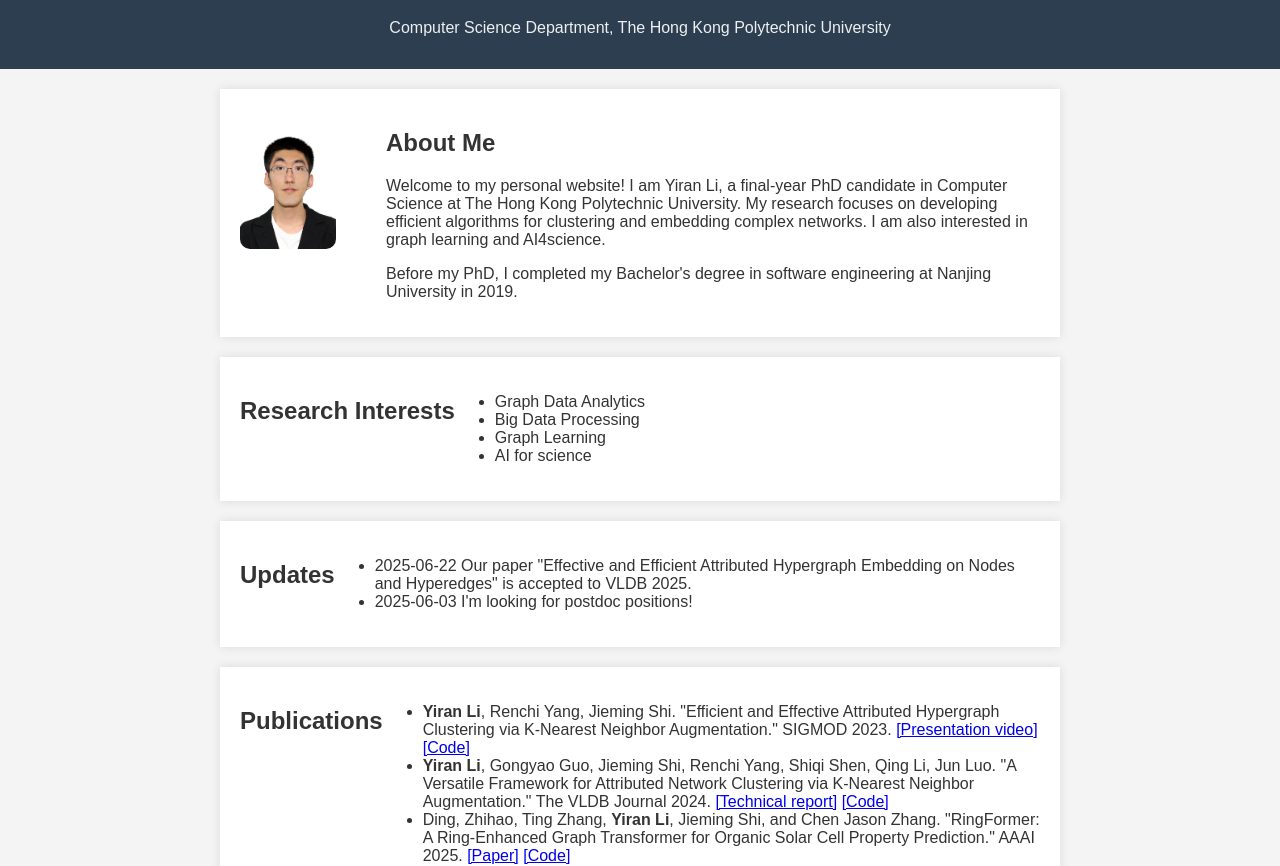
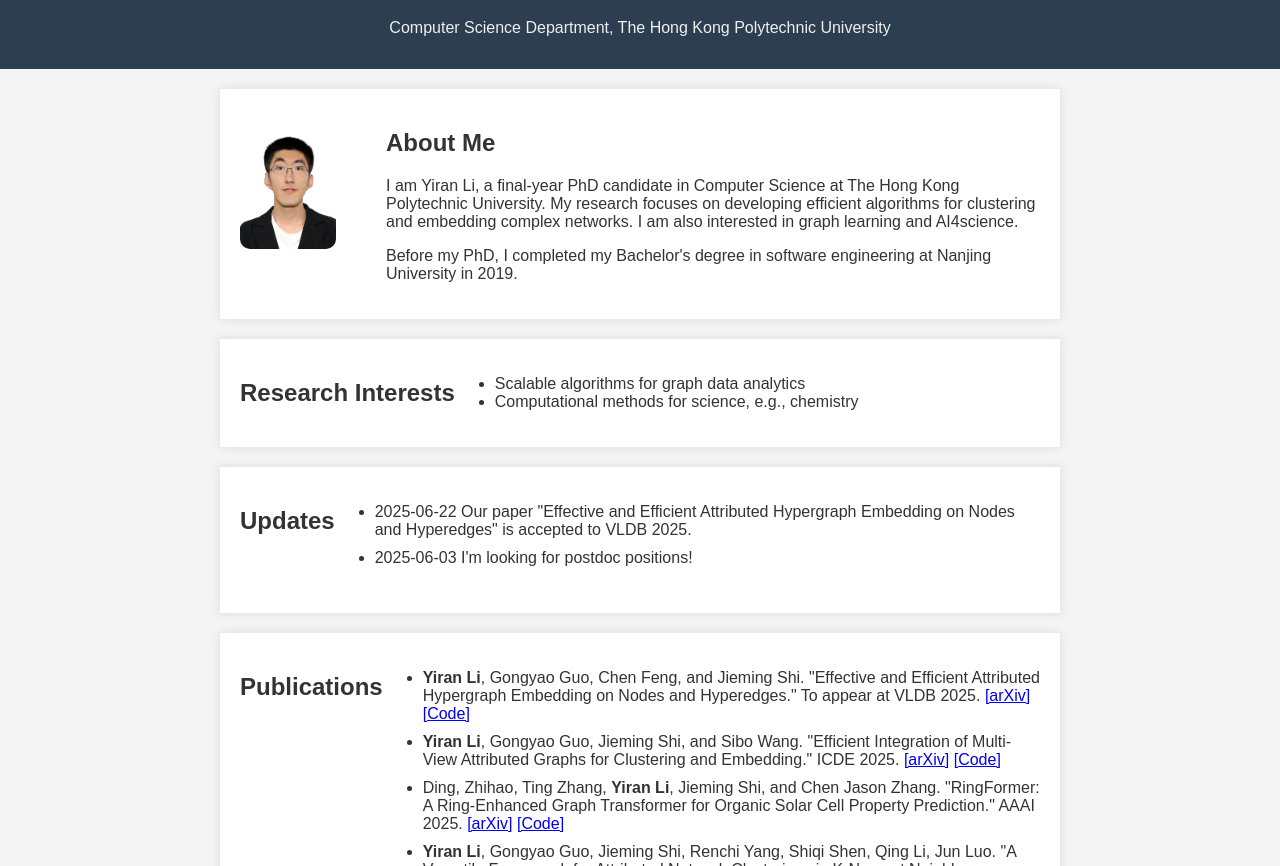
Before and after one commit to CyanideCentral/cyanidecentral.github.io, a plain HTML site: page index.html in a window 1280 px wide. Shown: the part 86-952 px from the top of the page. Drawn offline with Linux system fonts and the light colour scheme.

Commit message:
New papers first; Add arxiv links

```diff
--- a/index.html
+++ b/index.html
@@ -42,6 +42,11 @@
             flex-grow: 1;
         }
 
+        section:nth-of-type(3) ul li, /* Updates */
+        section:nth-of-type(4) ul li  /* Publications */ {
+            margin-bottom: 10px;
+        }
+
         footer {
             background-color: #2c3e50;
             color: #ecf0f1;
@@ -74,7 +79,7 @@
         <img src="portrait.jpg" alt="Yiran Li's Portrait">
         <div>
             <h2>About Me</h2>
-            <p>Welcome to my personal website! I am Yiran Li, a final-year PhD candidate in Computer Science at The Hong Kong Polytechnic University. My research focuses on developing efficient algorithms for clustering and embedding complex networks. I am also interested in graph learning and AI4science.</p>
+            <p>I am Yiran Li, a final-year PhD candidate in Computer Science at The Hong Kong Polytechnic University. My research focuses on developing efficient algorithms for clustering and embedding complex networks. I am also interested in graph learning and AI4science.</p>
             <p>Before my PhD, I completed my Bachelor's degree in software engineering at Nanjing University in 2019.</p>
         </div>
     </section>
@@ -82,10 +87,8 @@
     <section>
         <h2>Research Interests</h2>
         <ul>
-            <li>Graph Data Analytics</li>
-            <li>Big Data Processing</li>
-            <li>Graph Learning</li>
-            <li>AI for science</li>
+            <li>Scalable algorithms for graph data analytics</li>
+            <li>Computational methods for science, e.g., chemistry</li>
         </ul>
     </section>
 
@@ -100,12 +103,13 @@
     <section>
         <h2>Publications</h2>
         <ul>
+            <!-- Add more publications as needed -->
+            <li><b>Yiran Li</b>, Gongyao Guo, Chen Feng, and Jieming Shi. "Effective and Efficient Attributed Hypergraph Embedding on Nodes and Hyperedges." To appear at VLDB 2025. <a href="https://arxiv.org/abs/2508.08807" target="_blank">[arXiv]</a> <a href="https://github.com/CyanideCentral/AHNEE" target="_blank">[Code]</a></li>
+            <li><b>Yiran Li</b>, Gongyao Guo, Jieming Shi, and Sibo Wang. "Efficient Integration of Multi-View Attributed Graphs for Clustering and Embedding." ICDE 2025. <a href="https://arxiv.org/abs/2508.09452" target="_blank">[arXiv]</a> <a href="https://github.com/CyanideCentral/SGLA" target="_blank">[Code]</a></li>
+            <li>Ding, Zhihao, Ting Zhang, <b>Yiran Li</b>, Jieming Shi, and Chen Jason Zhang. "RingFormer: A Ring-Enhanced Graph Transformer for Organic Solar Cell Property Prediction." AAAI 2025. <a href="https://arxiv.org/abs/2412.09030" target="_blank">[arXiv]</a> <a href="https://github.com/TommyDzh/RingFormer" target="_blank">[Code]</a></li>
+            <li><b>Yiran Li</b>, Gongyao Guo, Jieming Shi, Renchi Yang, Shiqi Shen, Qing Li, Jun Luo. "A Versatile Framework for Attributed Network Clustering via K-Nearest Neighbor Augmentation." The VLDB Journal 2024. <a href="https://arxiv.org/abs/2408.05459" target="_blank">[arXiv]</a> <a href="https://sites.google.com/view/ancka-technical-report/" target="_blank">[Technical report]</a> <a href="https://github.com/gongyguo/ANCKA" target="_blank">[Code]</a></li>
             <li><b>Yiran Li</b>, Renchi Yang, Jieming Shi. "Efficient and Effective Attributed Hypergraph Clustering via K-Nearest Neighbor Augmentation." SIGMOD 2023. <a href="https://dl.acm.org/doi/10.1145/3589261" target="_blank">[Presentation video]</a> <a href="https://github.com/CyanideCentral/AHCKA" target="_blank">[Code]</a></li>
-            <li><b>Yiran Li</b>, Gongyao Guo, Jieming Shi, Renchi Yang, Shiqi Shen, Qing Li, Jun Luo. "A Versatile Framework for Attributed Network Clustering via K-Nearest Neighbor Augmentation." The VLDB Journal 2024. <a href="https://sites.google.com/view/ancka-technical-report/" target="_blank">[Technical report]</a> <a href="https://github.com/gongyguo/ANCKA" target="_blank">[Code]</a></li>
-            <li>Ding, Zhihao, Ting Zhang, <b>Yiran Li</b>, Jieming Shi, and Chen Jason Zhang. "RingFormer: A Ring-Enhanced Graph Transformer for Organic Solar Cell Property Prediction." AAAI 2025. <a href="https://arxiv.org/abs/2412.09030" target="_blank">[Paper]</a> <a href="https://github.com/TommyDzh/RingFormer" target="_blank">[Code]</a></li>
-            <li><b>Yiran Li</b>, Gongyao Guo, Jieming Shi, and Sibo Wang. "Efficient Integration of Multi-View Attributed Graphs for Clustering and Embedding." ICDE 2025. <a href="https://www.computer.org/csdl/proceedings-article/icde/2025/360300d863/26FZC7HwQXm" target="_blank">[Paper]</a> <a href="https://github.com/CyanideCentral/SGLA" target="_blank">[Code]</a></li>
-            <li><b>Yiran Li</b>, Gongyao Guo, Chen Feng, and Jieming Shi. "Effective and Efficient Attributed Hypergraph Embedding on Nodes and Hyperedges." To appear at VLDB 2025. <a href="https://github.com/CyanideCentral/AHNEE" target="_blank">[Code]</a></li>
-            <!-- Add more publications as needed -->
+
         </ul>
     </section>
 
```
